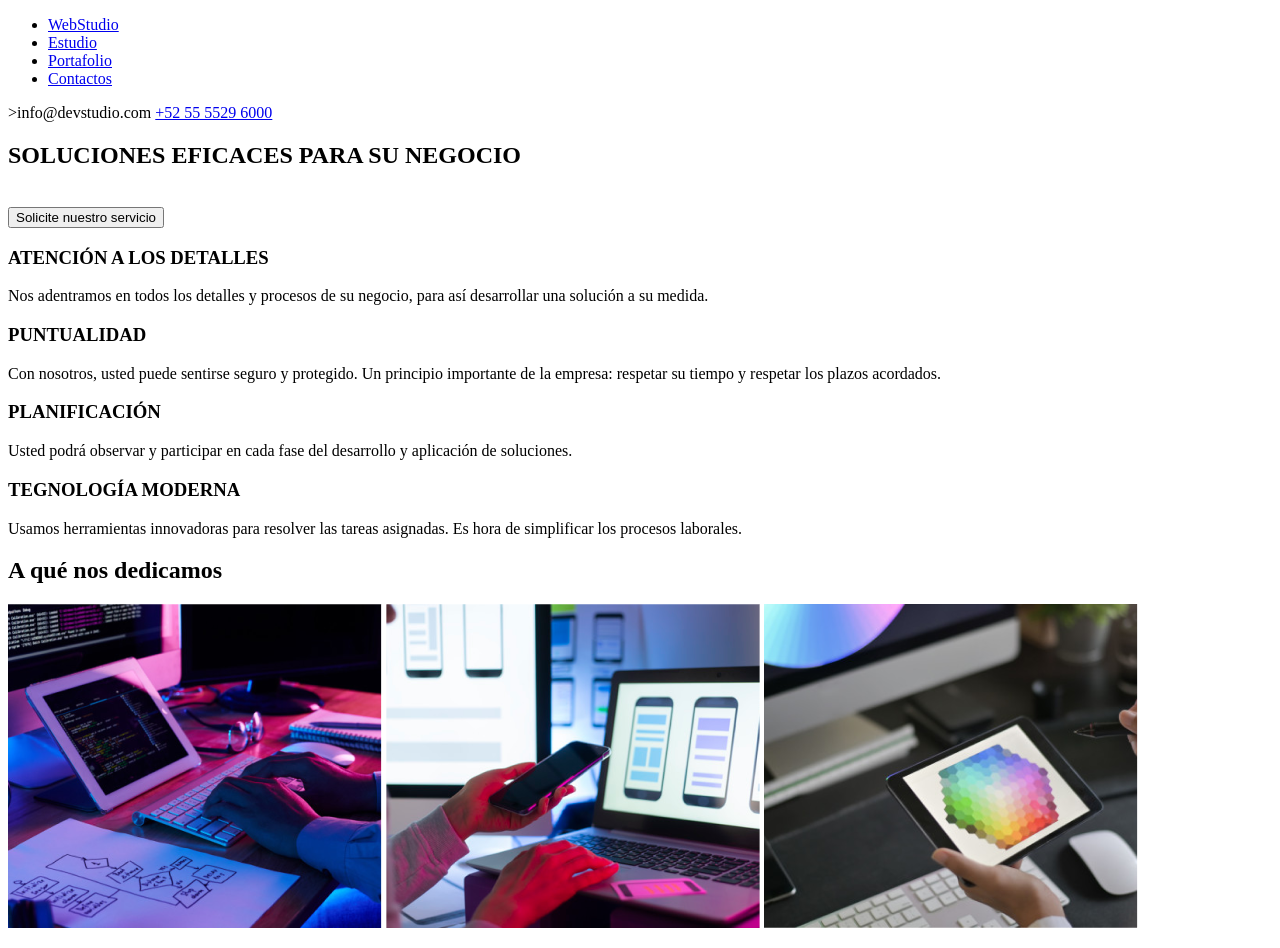
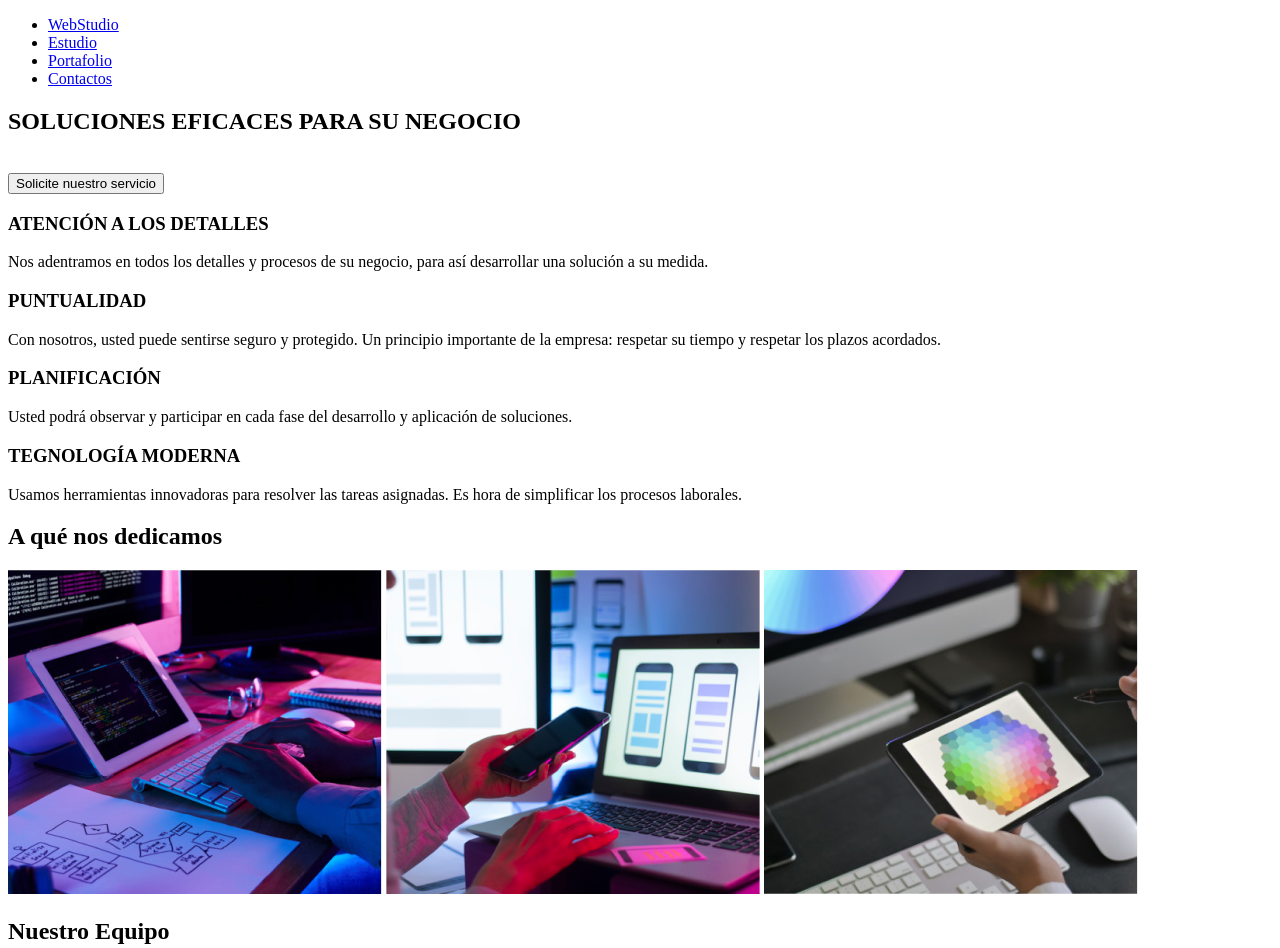
Before and after one commit to diegoc29/goit-markup-hw-01, a plain HTML site: page index.html in a window 1280 px wide. Shown: the top 948 px of the page. Drawn offline with Linux system fonts and the light colour scheme.

Commit message:
modificacion index.html

```diff
--- a/index.html
+++ b/index.html
@@ -16,8 +16,6 @@
                 <li><a href="#">Сontactos</a></li>
             </ul>
         </nav>
-        >info@devstudio.com</a>
-        <a href="tel:+525555296000">+52 55 5529 6000</a>
     </header>
     <section>
         <h1>SOLUCIONES EFICACES PARA SU NEGOCIO</h1>
```
